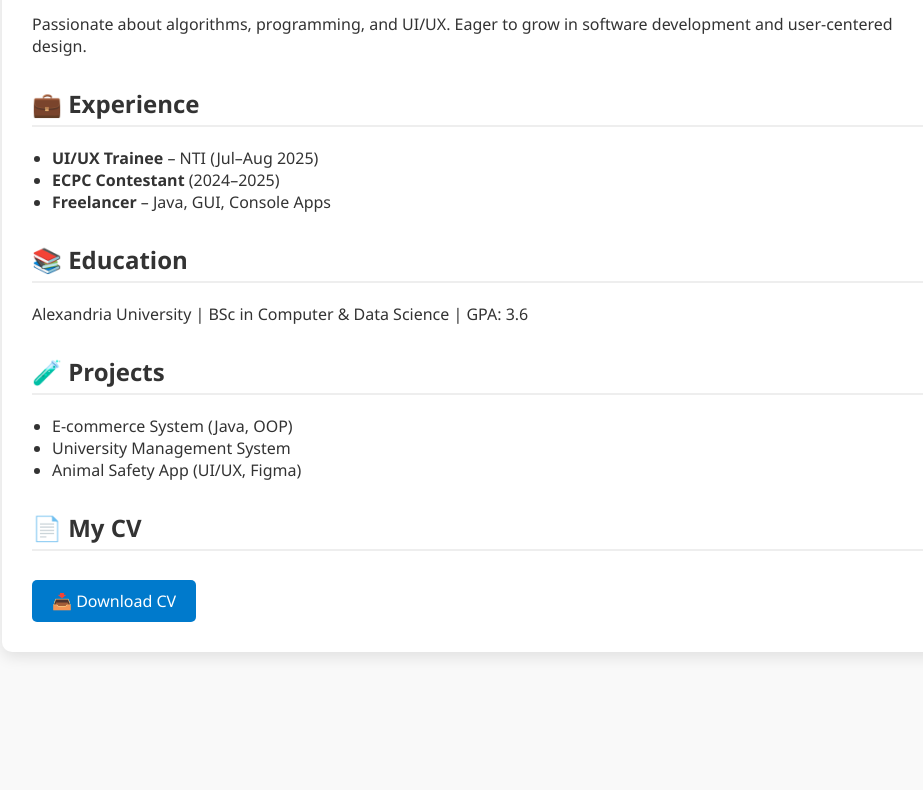
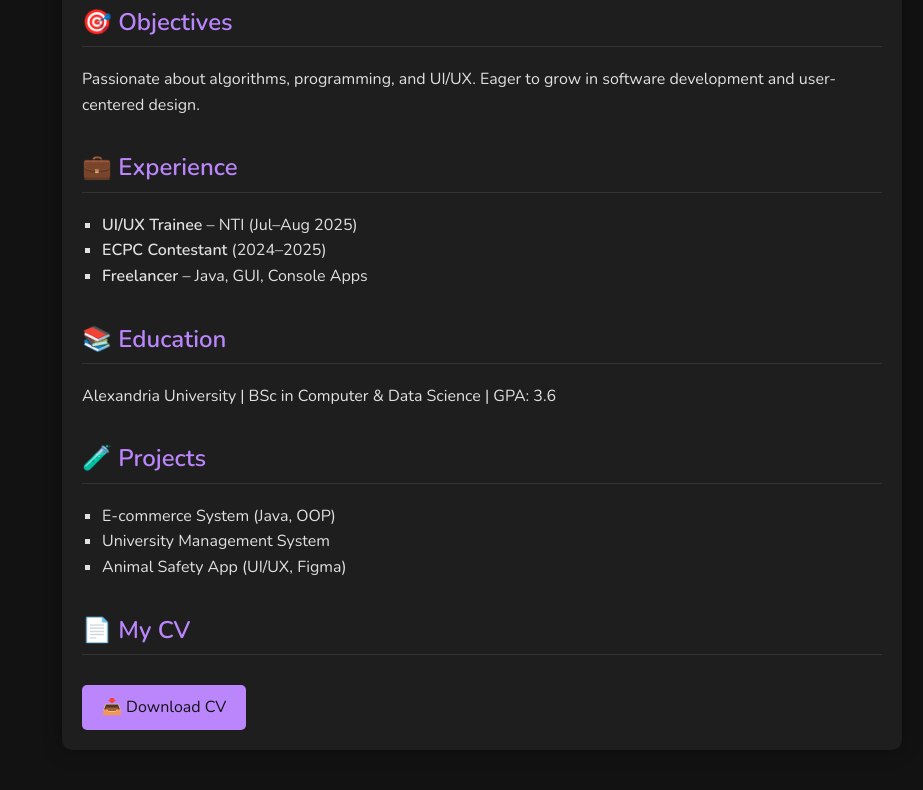
Before and after one commit to yaraemad29/portfolio, a plain HTML site: page index.html in a window 1280 px wide. Shown: the part 349-1139 px from the top of the page, without its empty margins (158-1081 px from the left). Before the commit the page ends 1021 px from the top, so only its background shows below. Drawn offline with nearby package versions, Linux system fonts and the light colour scheme.

Commit message:
style.css

```diff
--- a/style.css
+++ b/style.css
@@ -1,32 +1,42 @@
 body {
-    font-family: 'Segoe UI', Tahoma, Geneva, Verdana, sans-serif;
-    background-color: #f9f9f9;
-    color: #333;
     margin: 0;
-    padding: 20px;
+    padding: 0;
+    font-family: 'Nunito', sans-serif;
+    background-color: #121212;
+    color: #e0e0e0;
+    line-height: 1.6;
   }
 
   .container {
-    max-width: 900px;
-    margin: auto;
-    background: white;
-    padding: 30px;
+    max-width: 800px;
+    margin: 40px auto;
+    padding: 20px;
+    background-color: #1e1e1e;
     border-radius: 10px;
-    box-shadow: 0 5px 15px rgba(0,0,0,0.1);
+    box-shadow: 0 0 20px rgba(0,0,0,0.3);
+    animation: fadeIn 1.5s ease-in-out;
   }
 
   h1 {
-    color: #007acc;
+    color: #bb86fc;
+    font-size: 2.5em;
+  }
+
+  .subtitle {
+    color: #aaa;
+    margin-top: -10px;
+    margin-bottom: 20px;
   }
 
   h2 {
-    border-bottom: 2px solid #eee;
+    color: #bb86fc;
+    border-bottom: 1px solid #333;
     padding-bottom: 5px;
     margin-top: 30px;
   }
 
   a {
-    color: #007acc;
+    color: #bb86fc;
     text-decoration: none;
   }
 
@@ -35,6 +45,7 @@ body {
   }
 
   ul {
+    list-style: square;
     padding-left: 20px;
   }
 
@@ -42,12 +53,22 @@ body {
     display: inline-block;
     margin-top: 10px;
     padding: 10px 20px;
-    background-color: #007acc;
-    color: white;
-    text-decoration: none;
+    background-color: #bb86fc;
+    color: #121212;
     border-radius: 5px;
+    transition: background-color 0.3s ease;
   }
 
   .btn:hover {
-    background-color: #005f99;
+    background-color: #9e6fe0;
   }
+
+  .fade-in {
+    opacity: 0;
+    animation: fadeIn 1.5s ease-in-out forwards;
+  }
+
+  @keyframes fadeIn {
+    from { opacity: 0; transform: translateY(10px); }
+    to { opacity: 1; transform: translateY(0); }
+  }
```
